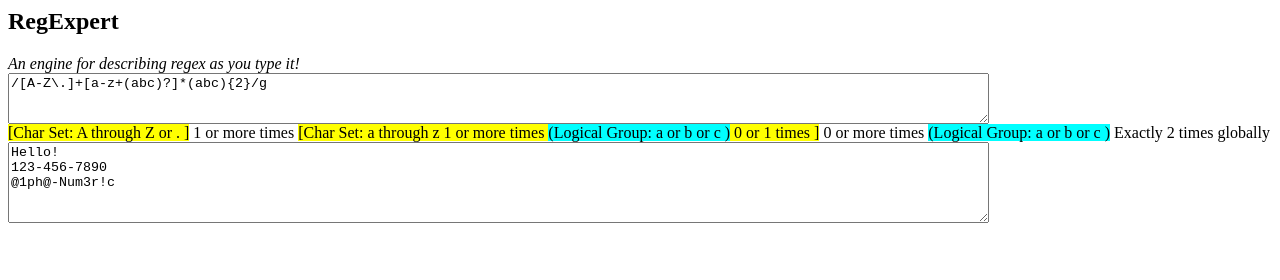
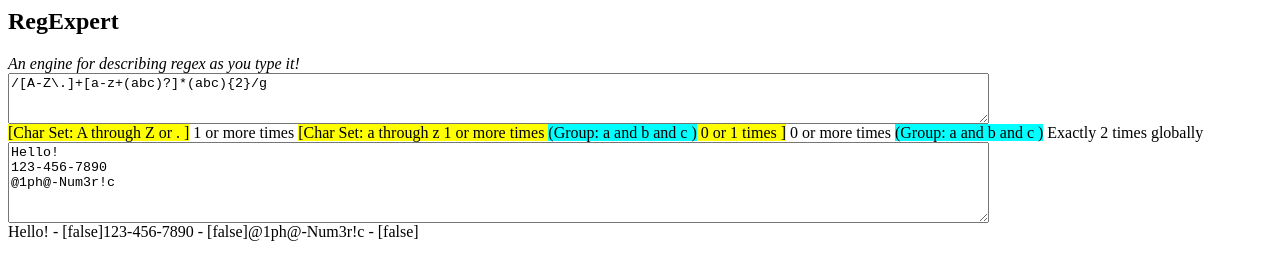
Before and after one commit to christopherbauer/RegExplainer, a plain HTML site: page RegExpert.html in a window 1280 px wide. Drawn offline with nearby package versions, Linux system fonts and the light colour scheme.

Commit message:
Fixing bar logic
Removed the 'logical group' text. Must consider more succinct way of
denoting it.

```diff
--- a/RegExpert.html
+++ b/RegExpert.html
@@ -14,7 +14,8 @@
 				QuestionMark: '?',
 				Star: '*',
 				LCurled: '{',
-				RCurled: '}'
+				RCurled: '}',
+				Bar: '|'
 			};
 			$(document).ready(function() {
 				if($("#regex-source").text().length > 0) {
@@ -34,6 +35,7 @@
 				var regexMinusOptions = $("#regex-source").val();
 				regexMinusOptions = regexMinusOptions.substring(regexMinusOptions.indexOf('/')+1);
 				regexMinusOptions = regexMinusOptions.substring(0,regexMinusOptions.lastIndexOf('/'));
+				var regexp = new RegExp(regexMinusOptions);
 				var highlights = [];
 				for(var i = 0; i < lines.length; i++) {
 					highlights[i] = {};
@@ -63,6 +65,7 @@
 			var currentSymbol;
 			var escaping;
 			var wasChar;
+			var group = 0;
 			function nextSymbol(){
 				if(expressionIndex == expression.length) {
 					return 0;
@@ -128,6 +131,10 @@
 						expressionExplanation += ' times ';
 						wasChar = false;
 					}
+					else if(accept(symbol.Bar)) {
+						expressionExplanation += ' or ';
+						wasChar = false;
+					}
 					else {
 						addCurrentSymbol();
 					}
@@ -145,7 +152,10 @@
 				return 0;
 			}
 			function addCurrentSymbol() {
-				if(wasChar) {
+				if(group > 0 && wasChar) {
+					expressionExplanation += ' and ';
+				}
+				else if(wasChar) {
 					expressionExplanation += ' or ';
 				}
 				expressionExplanation += ' ' + currentSymbol + ' ';
@@ -165,10 +175,12 @@
 				return 0;
 			}
 			function startSubExpression(symbol) {
-				expressionExplanation += '<span class="logicalGroup">(Logical Group: ';
+				expressionExplanation += '<span class="logicalGroup">(Group: ';
+				group++;
 			}
 			function endSubExpression(symbol) {
 				expressionExplanation += ')</span>';
+				group--;
 			}
 			function startCharClass() {
 				expressionExplanation += '<span class="charSet">[Char Set: ';
```
